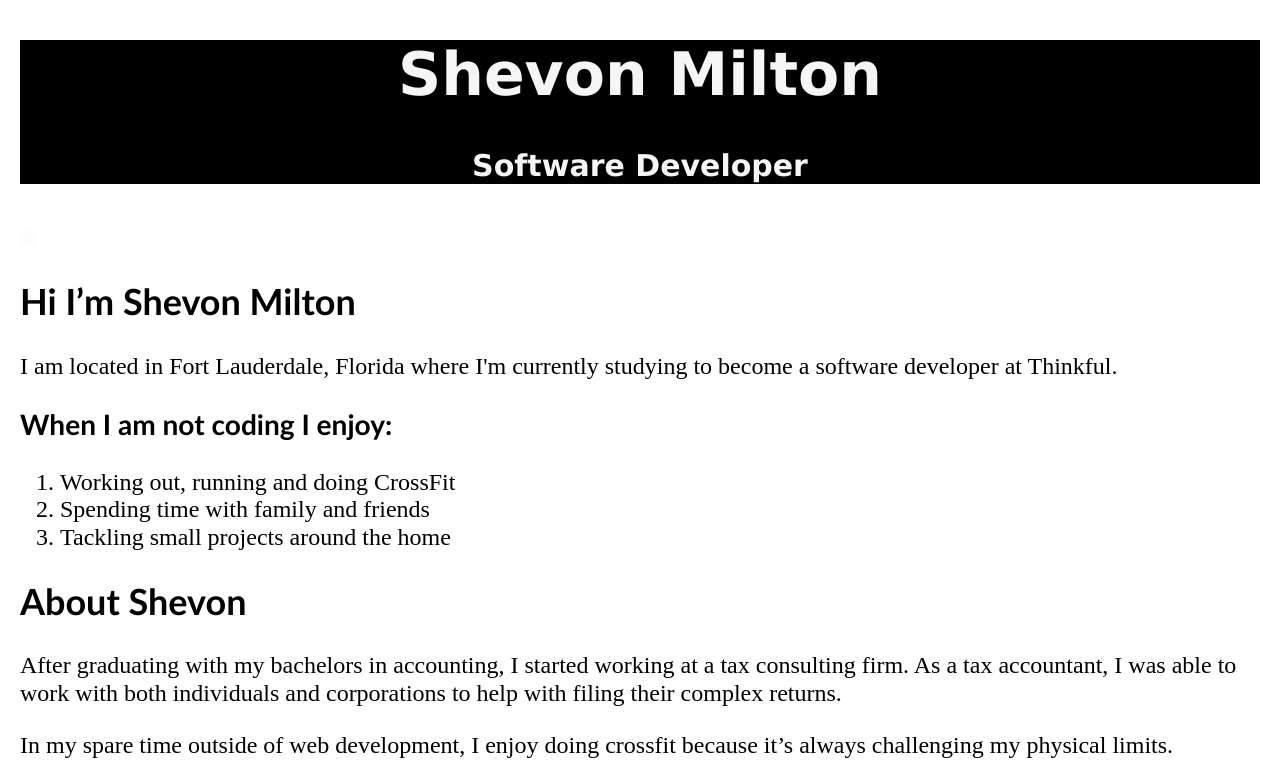
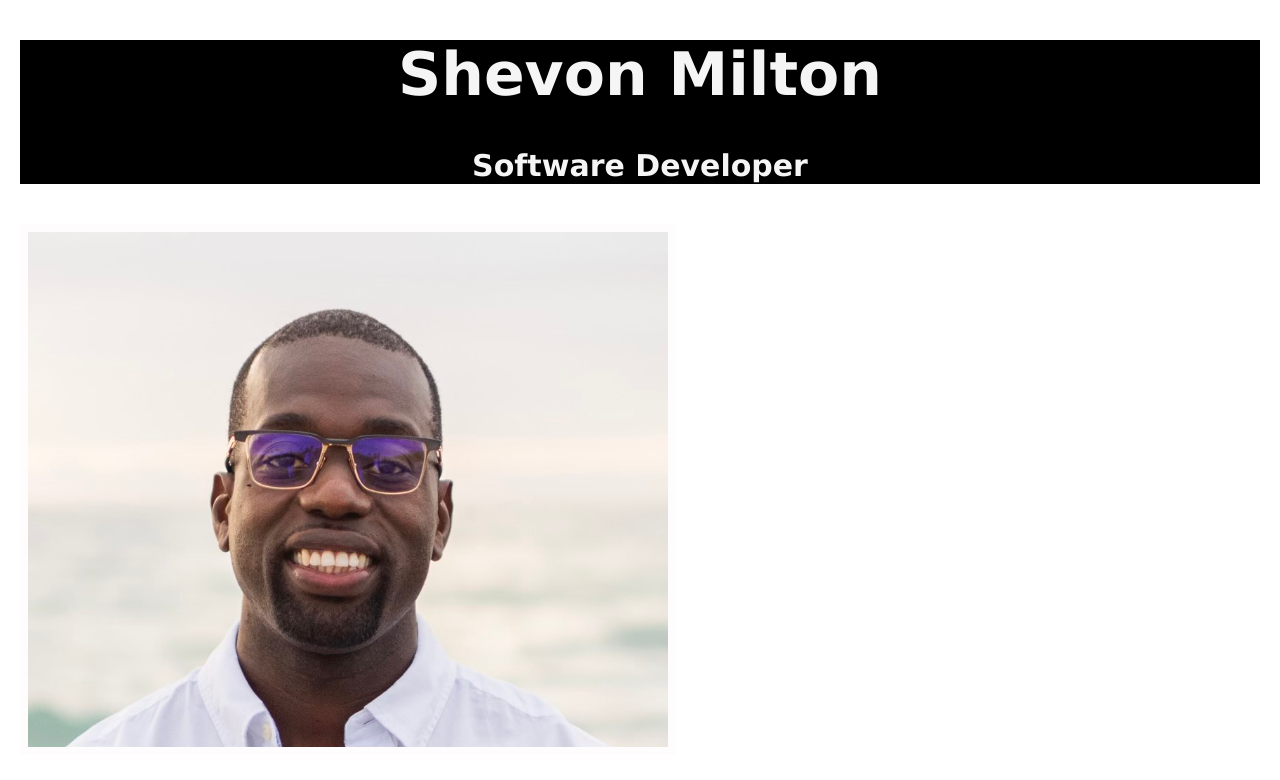
Before and after one commit to shevonm/thinkful_portfolio, a plain HTML site: page index.html in a window 1280 px wide. Shown: the top 780 px of the page. Drawn offline with nearby package versions, Linux system fonts and the light colour scheme; the site is published under a folder, as on GitHub Pages, so addresses that start at the root find nothing.

Commit message:
Add files via upload

```diff
--- a/index.html
+++ b/index.html
@@ -24,7 +24,7 @@
 <!--start of main content-->
 	<main >
 		<div class="textCenter" >
-			<img class="image" src="/images/IMG_2115.jpeg" alt="">
+			<img class="image" src="IMG_2115.jpeg" alt="">
 			<!--personal introduction section-->
 			<h2 class="header-font">Hi I’m Shevon Milton</h2>
 			<p >I am located in Fort Lauderdale, Florida where I'm currently studying to become a software developer at Thinkful.</p>
```
